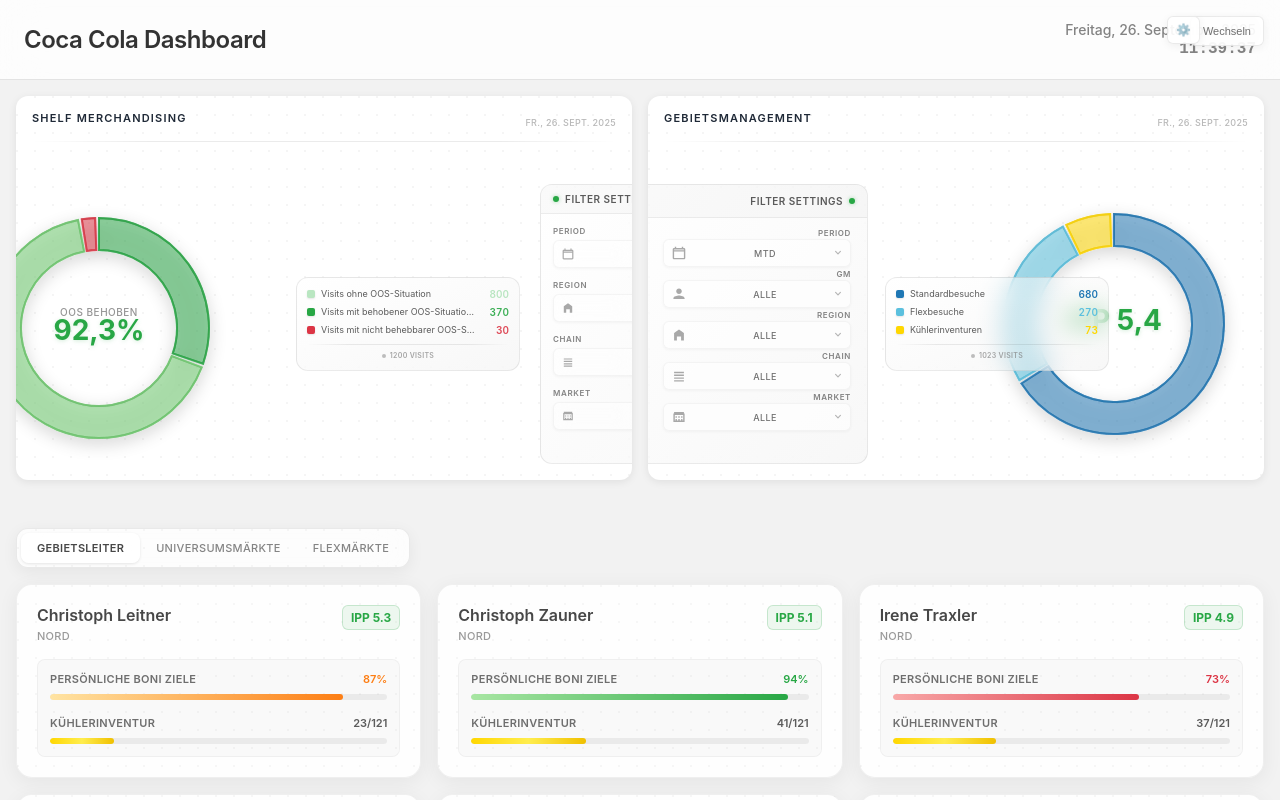
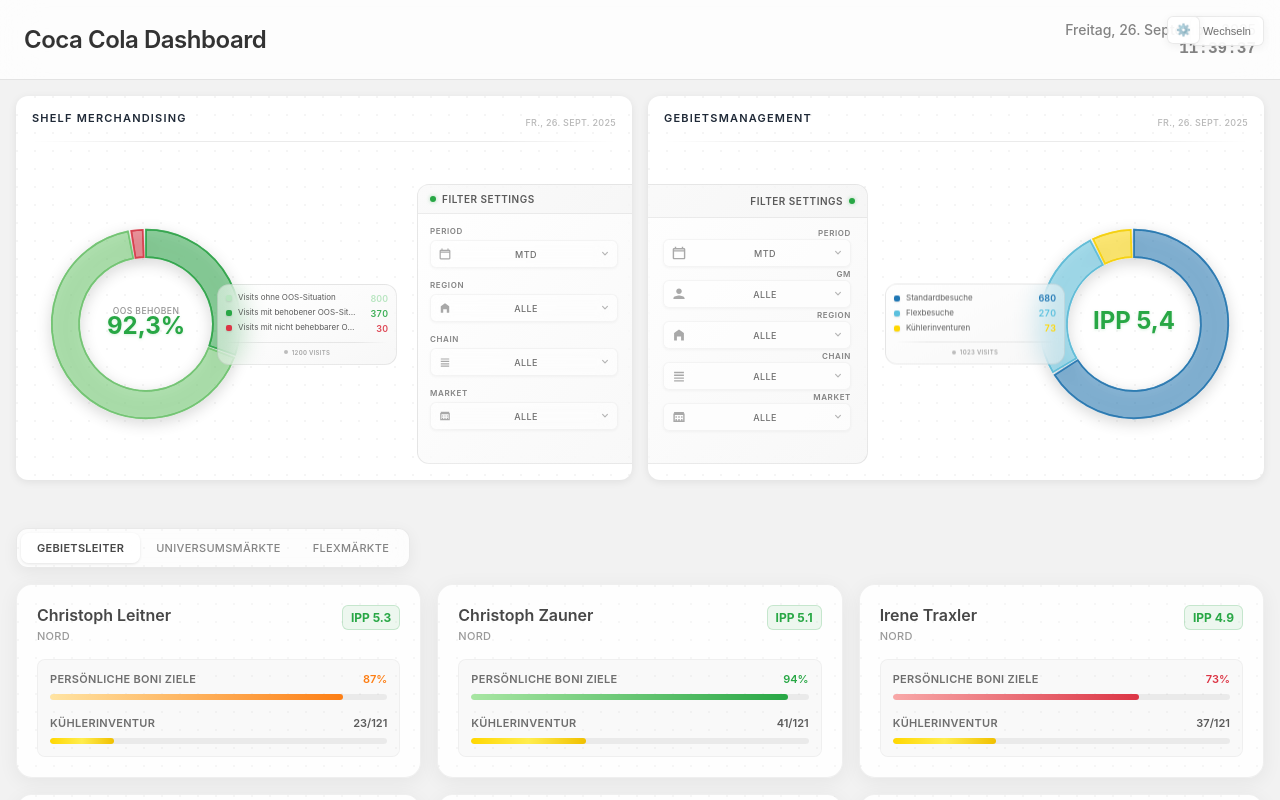
Before and after one commit to SalesCrew/CocaCola-, a React (Vite) app: page / in a window 1280 px wide. Shown: the top 800 px of the page. Built offline with nearby package versions, Linux system fonts and the light colour scheme.

Commit message:
Responsive sizing for 14 inch screens: shelf merchandising legend/pie chart optimized, filter positioning fixed

```diff
--- a/src/index.css
+++ b/src/index.css
@@ -169,9 +169,20 @@ body::-webkit-scrollbar {
   display: flex;
 }
 
-/* Move OOS (non-mirrored) donut chart 20px left */
+/* Non-mirrored card layout - Same positioning approach as mirrored but reversed */
+.card-content:not(.mirrored) {
+  position: relative;
+  display: flex;
+  align-items: center;
+  justify-content: center;
+}
+
+/* Position OOS (non-mirrored) donut chart on left - mirrored from GL card positioning */
 .card-content:not(.mirrored) .donut-chart {
-  margin-left: -25px;
+  position: absolute;
+  left: 10px;
+  top: 50%;
+  transform: translateY(-50%);
 }
 
 .chart-center-label {
@@ -284,6 +295,49 @@ body::-webkit-scrollbar {
   color: rgba(128, 128, 128, 0.7);
   text-transform: uppercase;
   letter-spacing: 0.3px;
+}
+
+/* Responsive Legend - Smaller on 14" screens */
+@media (max-width: 1400px) {
+  .legend-container {
+    width: 180px; /* Reduced from 224px */
+  }
+
+  .legend-body {
+    padding: 8px; /* Reduced from 10px */
+  }
+
+  .legend-items {
+    gap: 4px; /* Reduced from 6px */
+  }
+
+  .legend-item {
+    gap: 6px; /* Reduced from 8px */
+  }
+
+  .legend-label {
+    font-size: 8px; /* Reduced from 9px */
+  }
+
+  .legend-number {
+    font-size: 9px; /* Reduced from 10px */
+    min-width: 24px; /* Reduced from 28px */
+  }
+
+  .legend-dot {
+    width: 6px; /* Reduced from 8px */
+    height: 6px; /* Reduced from 8px */
+  }
+
+  .legend-visits-text {
+    font-size: 6px; /* Reduced from 7px */
+  }
+
+  /* Make pie charts smaller on 14" screens to save space */
+  .donut-chart svg {
+    width: 240px !important; /* Reduced from 280px */
+    height: 240px !important; /* Reduced from 280px */
+  }
 }
 
 /* Calendar Filter Styles */
@@ -950,7 +1004,7 @@ body::-webkit-scrollbar {
 .right-side-content {
   position: absolute;
   top: 50%;
-  left: 280px;
+  right: -65px;
   transform: translateY(-50%);
   display: flex;
   flex-direction: row;
```
